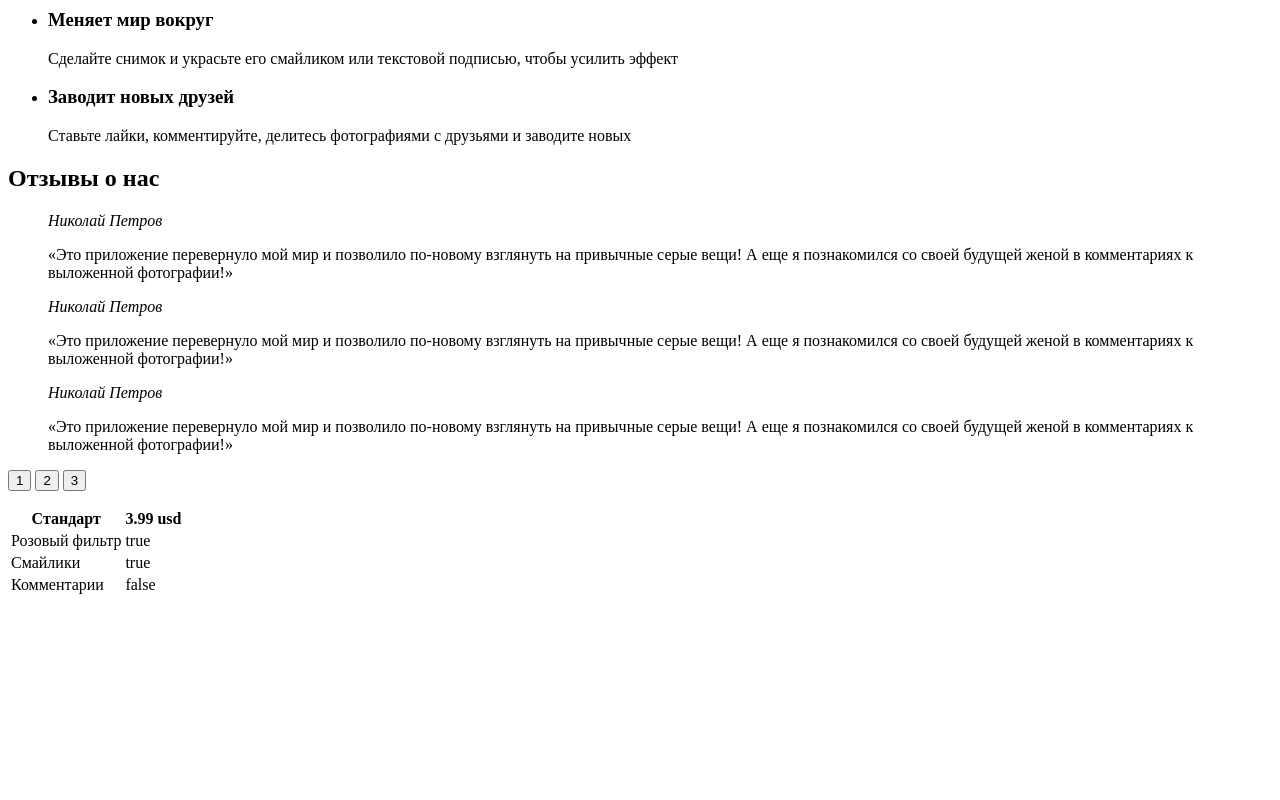
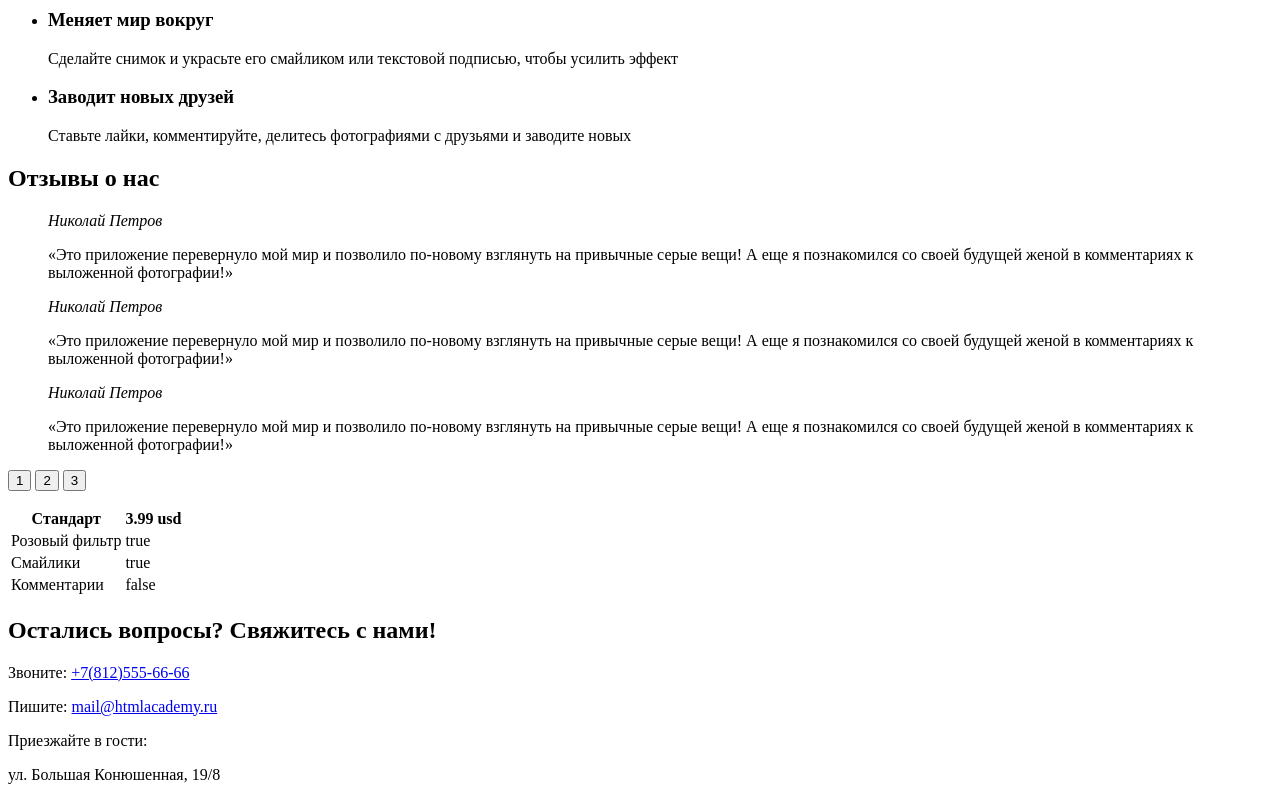
Before and after one commit to GreeneTM/677469-pink-18, a website: page source/index.html in a window 1280 px wide. Shown: the part 585-1385 px from the top of the page. Before the commit the page ends 1190 px from the top, so only its background shows below. Drawn offline with Linux system fonts and the light colour scheme.

Commit message:
Добавляет блок с контактоми

```diff
--- a/source/index.html
+++ b/source/index.html
@@ -114,6 +114,25 @@
           </tr>
         </table>
       </section>
+      <section class="contacts">
+        <h2 class="contacts__title">Остались вопросы? Свяжитесь с нами!</h2>
+        <p class="contacts__text">Звоните:
+          <a class="contacts__info" href="tel: +78125556666">
+            <span class="contacts__info-mobile">+7(812)555-66-66</span>
+          </a>
+        </p>
+        <p class="contacts__text">Пишите:
+          <a class="contacts__info" href="mail@htmlacademy.ru">
+            <span class="contacts__info-email">mail@htmlacademy.ru</span>
+          </a>
+        </p>
+        <p class="contacts__text">Приезжайте в гости:
+          <p class="contacts__info">
+            <span class="contacts__info-address">ул. Большая Конюшенная, 19/8
+                </span>
+          </p>
+        </p>
+      </section>
     </main>
   </body>
 </html>
```
